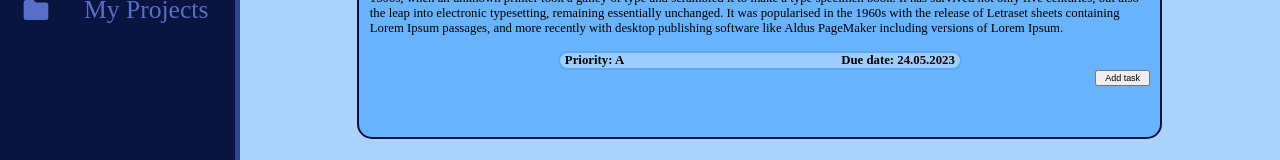
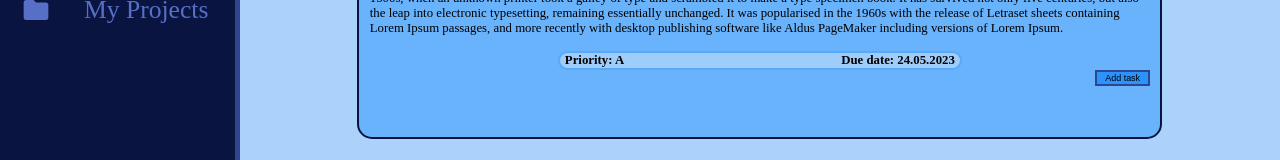
Before and after one commit to Negrea-Andrei/TODO, a website: page dist/index.html in a window 1280 px wide. Shown: the part 258-418 px from the top of the page. Drawn offline with Linux system fonts and the light colour scheme.

Commit message:
style the button to add new task

```diff
--- a/src/stylesheet.css
+++ b/src/stylesheet.css
@@ -196,5 +196,7 @@
     align-self: flex-end;
     width: clamp(35px, 7%, 7%);
     height: clamp(15px, 2vh, 2vh);
-    font-size: clamp(5px, 0.7vw, 0.7vw) ;
+    font-size: clamp(5px, 0.7vw, 0.7vw);
+    border: #2f4592 solid 2px;
+    background-color: #2b93fc;
 }
```
